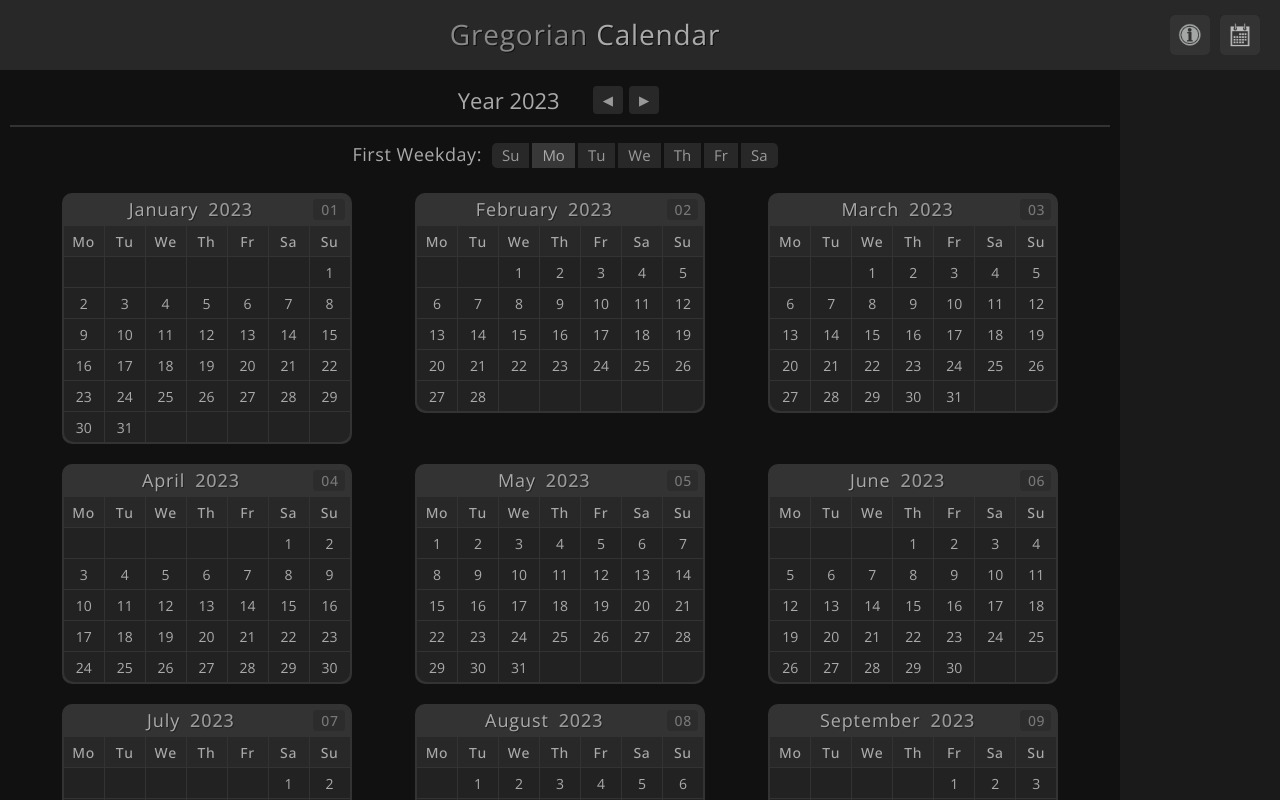
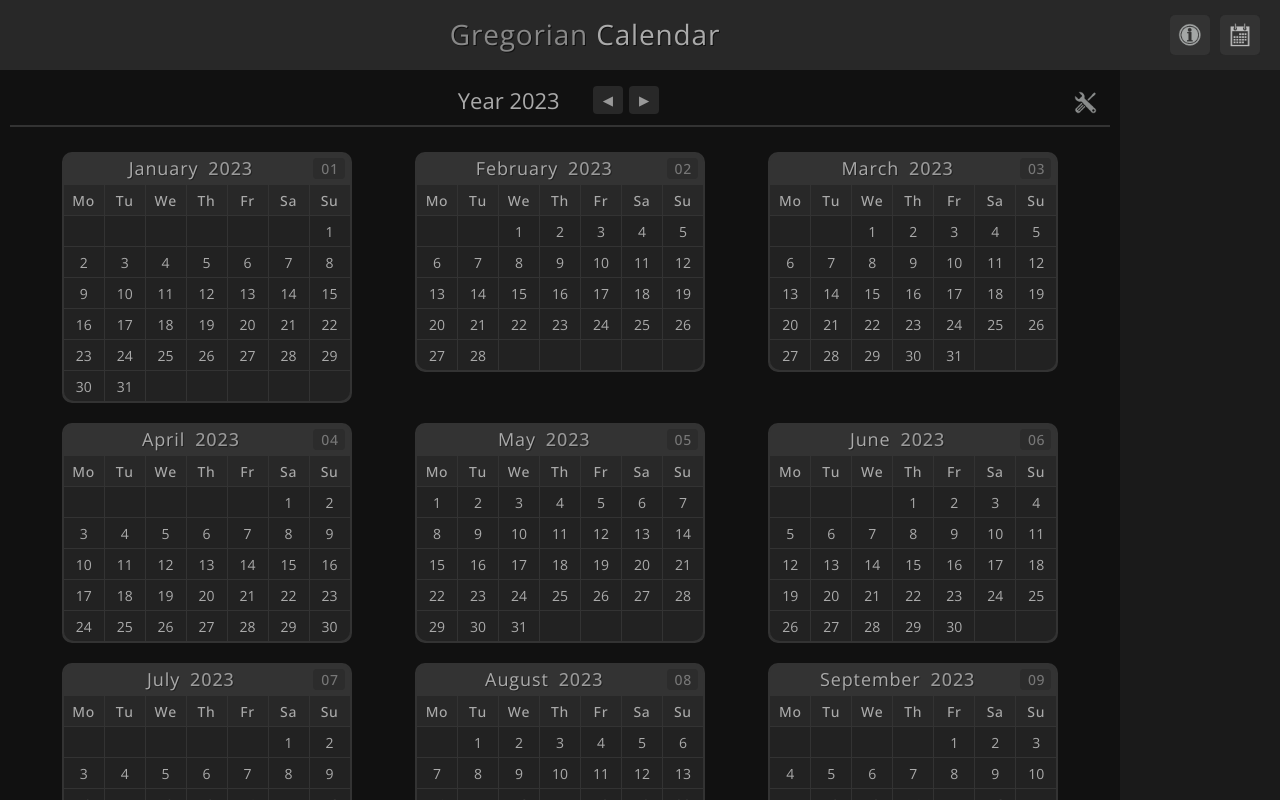
Before and after one commit to Offline2099/calendar-app, an Angular app: page / in a window 1280 px wide. Shown: the top 800 px of the page. Built offline with nearby package versions, Linux system fonts and the light colour scheme.

Commit message:
Make settings panel togglable

```diff
--- a/src/app/year-block/year-block.component.css
+++ b/src/app/year-block/year-block.component.css
@@ -21,6 +21,7 @@
 /*   Header   */
 
 .year-header {
+  position: relative;
   display: flex;
   flex-basis: 100%;
   justify-content: center;
@@ -60,9 +61,27 @@
   pointer-events: none;
 }
 
+.settings-panel-toggler {
+  position: absolute;
+  top: 2px;
+  right: 10px;
+  width: 30px;
+  height: 30px;
+  background-size: 75%;
+  background-position: center;
+  background-repeat: no-repeat;
+  background-image: url('../../assets/icons/settings.png');
+  opacity: .6;
+  cursor: pointer;
+  transition: .2s;
+}
+
 @media (hover: hover) {
   .control-button:hover {
     background: #383838;
+  }
+  .settings-panel-toggler:hover {
+    opacity: .8;
   }
 }
 
@@ -79,6 +98,10 @@
   .control-button {
     padding: 2px 10px;
   }
+  .settings-panel-toggler {
+    width: 24px;
+    height: 24px;
+  }
 }
 
 
@@ -90,6 +113,7 @@
   flex-basis: 100%;
   margin-bottom: 10px;
   user-select: none;
+  animation: fadeIn .5s;
 }
 
 .settings-panel-block {
--- a/src/app/year-block/year-block.component.html
+++ b/src/app/year-block/year-block.component.html
@@ -12,10 +12,15 @@
       [ngClass]="{'control-button-disabled': year == maxYear}"
       (click)="shiftYear(1)">&#9654;</div>
   </div>
+  <div
+    class="settings-panel-toggler"
+    (click)="toggleSettingsPanel()"></div>
 </div>
 
 <!-- Settings -->
-<div class="settings-panel">
+<div
+  *ngIf="settingsPanel"
+  class="settings-panel">
   <div class="settings-panel-block">
     <div class="settings-panel-block-header">First Weekday:</div>
     <div class="settings-panel-block-body">
--- a/src/app/year-block/year-block.component.ts
+++ b/src/app/year-block/year-block.component.ts
@@ -22,6 +22,7 @@ export class YearBlockComponent implements OnInit, OnChanges {
   minYear: number = this.settings.getCalendarLimits().minY;
   maxYear: number = this.settings.getCalendarLimits().maxY;
 
+  settingsPanel: boolean = false;
   weekdays: {name: string, nameShort: string, selected: boolean}[] = [];
   weekdayShift: number = this.settings.weekdayShift;
 
@@ -71,6 +72,10 @@ export class YearBlockComponent implements OnInit, OnChanges {
         nameShort: weekday.substring(0, 2),
         selected: i == this.settings.weekdayShift
       }));
+  }
+
+  toggleSettingsPanel(): void {
+    this.settingsPanel = !this.settingsPanel;
   }
 
   setWeekdayShift(shift: number): void {
```
Also changed, not shown: src/assets/icons/settings.png (added).
